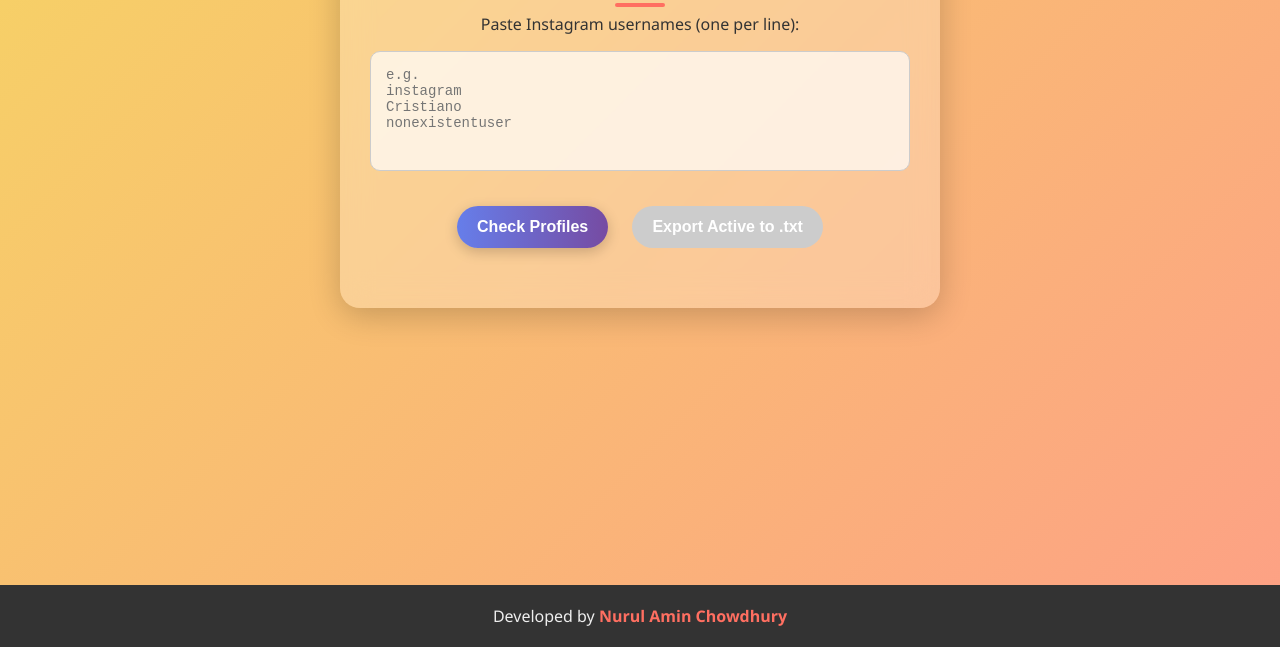
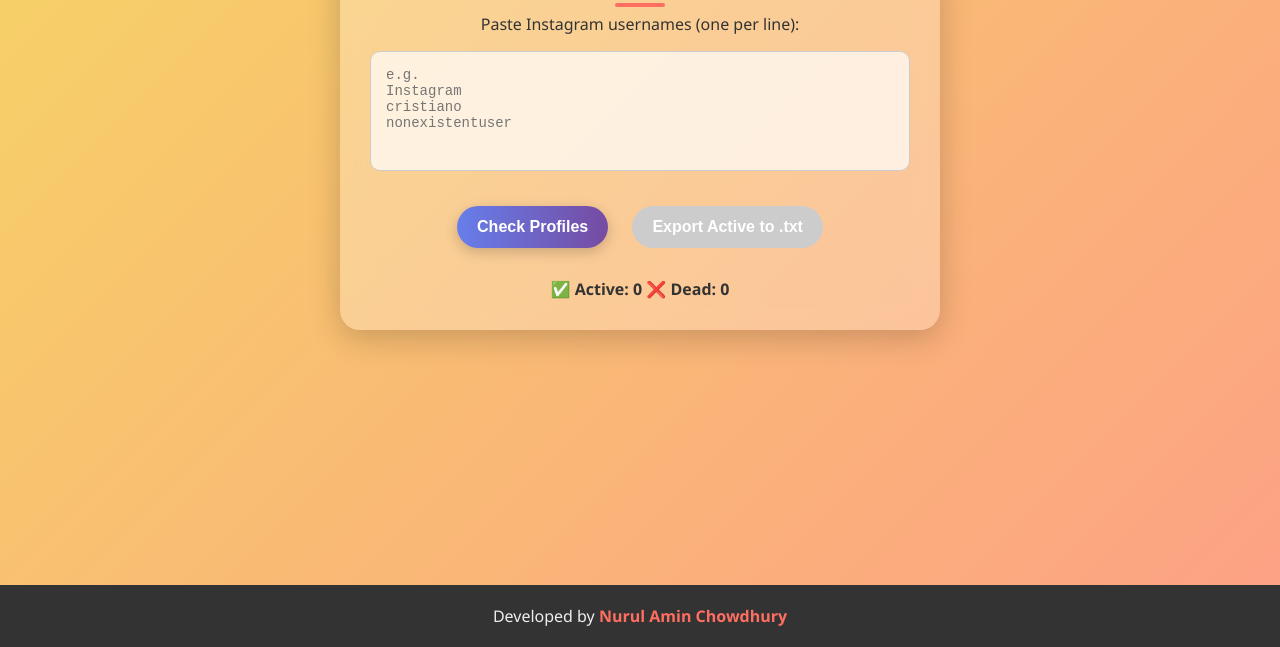
Before and after one commit to Nurulnc/Instagram-checker, a plain HTML site: page index.html in a window 1280 px wide. Both pictures are taken after a click on the button "Check Profiles". Shown: the part 153-800 px from the top of the page. Drawn offline with Linux system fonts and the light colour scheme.

Commit message:
index.html

```diff
--- a/index.html
+++ b/index.html
@@ -92,6 +92,12 @@
       margin-top: 20px;
     }
 
+    .summary {
+      margin-top: 20px;
+      font-size: 16px;
+      font-weight: bold;
+    }
+
     .active {
       color: green;
       font-weight: bold;
@@ -128,14 +134,15 @@
     <h2>Instagram Profile Checker</h2>
     <p>Paste Instagram usernames (one per line):</p>
     <textarea id="usernames" placeholder="e.g.
-instagram
-Cristiano
+Instagram
+cristiano
 nonexistentuser"></textarea>
     <button onclick="checkUsernames()">Check Profiles</button>
     <button onclick="exportActive()" id="exportBtn" disabled>Export Active to .txt</button>
     <div class="results" id="results"></div>
+    <div class="summary" id="summaryCount"></div>
 
-    <!-- Adsterra Ads Code Below Results -->
+    <!-- Adsterra Ads Code -->
     <script async="async" data-cfasync="false" src="//pl27100472.profitableratecpm.com/e88abb6b860829230a6d5edab44d5a38/invoke.js"></script>
     <div id="container-e88abb6b860829230a6d5edab44d5a38"></div>
   </div>
@@ -150,8 +157,10 @@ nonexistentuser"></textarea>
     async function checkUsernames() {
       const usernames = document.getElementById("usernames").value.trim().split(/\r?\n/).filter(Boolean);
       const resultsDiv = document.getElementById("results");
+      const summaryDiv = document.getElementById("summaryCount");
       const exportBtn = document.getElementById("exportBtn");
       resultsDiv.innerHTML = "<p>Checking...</p>";
+      summaryDiv.innerHTML = "";
       activeUsers = [];
       exportBtn.disabled = true;
 
@@ -160,13 +169,20 @@ nonexistentuser"></textarea>
         try {
           const response = await fetch(url, { method: 'GET', mode: 'no-cors' });
           activeUsers.push(username);
-          return `<p><strong>${username}</strong>: <span class='active'>Maybe Active (check manually)</span></p>`;
+          return `<p><strong>${username}</strong>: <span class='active'>Maybe Active</span></p>`;
         } catch (error) {
           return `<p><strong>${username}</strong>: <span class='inactive'>Not Found / Disabled</span></p>`;
         }
       }));
 
       resultsDiv.innerHTML = results.join("");
+
+      const deadCount = usernames.length - activeUsers.length;
+      summaryDiv.innerHTML = `
+        ✅ Active: ${activeUsers.length}
+        ❌ Dead: ${deadCount}
+      `;
+
       if (activeUsers.length > 0) {
         exportBtn.disabled = false;
       }
```
